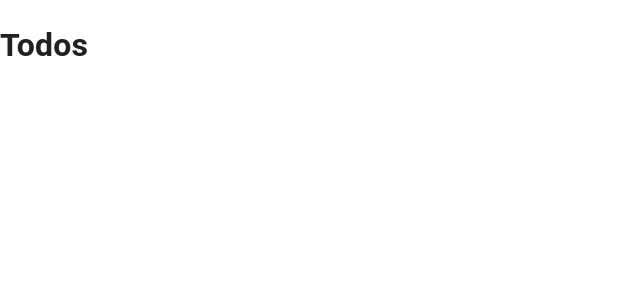
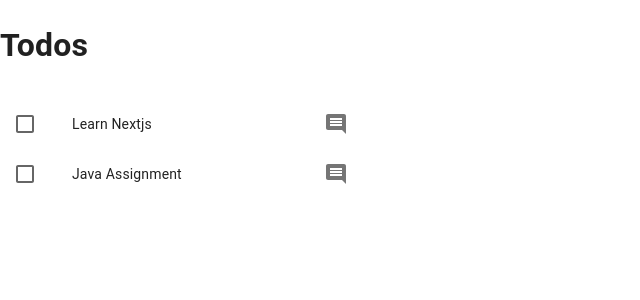
Before and after one commit to mihirhebalkar/React-To-Do, a React (Vite) app in the folder react-todos/: page / in a window 1280 px wide. Shown: the top 300 px of the page, without its empty margins (0-640 px from the left). Built offline with nearby package versions, Linux system fonts and the light colour scheme.

Commit message:
Added ToDoList Component

```diff
--- a/react-todos/src/App.jsx
+++ b/react-todos/src/App.jsx
@@ -3,7 +3,7 @@
 import viteLogo from '/vite.svg'
 import './App.css'
 import CssBaseline from "@mui/material/CssBaseline"
-
+import TodoList from './TodoList'
 function App() {
   const [count, setCount] = useState(0)
 
@@ -11,6 +11,7 @@
     <>
       <CssBaseline />
       <h1>Todos</h1>
+      <TodoList />
     </>
   )
 }
--- /dev/null
+++ b/react-todos/src/TodoList.jsx
@@ -0,0 +1,104 @@
+import { useState } from 'react';
+
+import * as React from 'react';
+import List from '@mui/material/List';
+import ListItem from '@mui/material/ListItem';
+import ListItemButton from '@mui/material/ListItemButton';
+import ListItemIcon from '@mui/material/ListItemIcon';
+import ListItemText from '@mui/material/ListItemText';
+import Checkbox from '@mui/material/Checkbox';
+import IconButton from '@mui/material/IconButton';
+import CommentIcon from '@mui/icons-material/Comment';
+
+const initialTodos = [
+    {id :1, text:"Learn Nextjs", completed:false},
+    {id :1, text:"Java Assignment", completed:false}
+]
+
+export default function TodoList(){
+    const [todos, SetTodos] = useState(initialTodos)
+    return (
+        <List sx={{ width: '100%', maxWidth: 360, bgcolor: 'background.paper' }}>
+            {todos.map(todo => {
+                const labelId = `checkbox-list-label-${todo.id}`;
+
+                return (
+                  <ListItem
+                    key={todo.id}
+                    secondaryAction={
+                      <IconButton edge="end" aria-label="comments">
+                        <CommentIcon />
+                      </IconButton>
+                    }
+                    disablePadding
+                  >
+                    <ListItemButton role={undefined} dense>
+                      <ListItemIcon>
+                        <Checkbox
+                          edge="start"
+                          checked={todo.completed}
+                          tabIndex={-1}
+                          disableRipple
+                          inputProps={{ 'aria-labelledby': labelId }}
+                        />
+                      </ListItemIcon>
+                      <ListItemText id={labelId} primary={todo.text} />
+                    </ListItemButton>
+                  </ListItem>
+                );
+            })}
+        </List>
+    );
+}
+
+
+
+// export default function CheckboxList() {
+
+//   const [checked, setChecked] = React.useState([0]);
+//   const handleToggle = (value: number) => () => {
+//     const currentIndex = checked.indexOf(value);
+//     const newChecked = [...checked];
+
+//     if (currentIndex === -1) {
+//       newChecked.push(value);
+//     } else {
+//       newChecked.splice(currentIndex, 1);
+//     }
+
+//     setChecked(newChecked);
+//   };
+
+//   return (
+//     <List sx={{ width: '100%', maxWidth: 360, bgcolor: 'background.paper' }}>
+//       {[0, 1, 2, 3].map((value) => {
+//         const labelId = `checkbox-list-label-${value}`;
+
+//         return (
+//           <ListItem
+//             key={value}
+//             secondaryAction={
+//               <IconButton edge="end" aria-label="comments">
+//                 <CommentIcon />
+//               </IconButton>
+//             }
+//             disablePadding
+//           >
+//             <ListItemButton role={undefined} onClick={handleToggle(value)} dense>
+//               <ListItemIcon>
+//                 <Checkbox
+//                   edge="start"
+//                   checked={checked.indexOf(value) !== -1}
+//                   tabIndex={-1}
+//                   disableRipple
+//                   inputProps={{ 'aria-labelledby': labelId }}
+//                 />
+//               </ListItemIcon>
+//               <ListItemText id={labelId} primary={`Line item ${value + 1}`} />
+//             </ListItemButton>
+//           </ListItem>
+//         );
+//       })}
+//     </List>
+//   );
+// }
```
